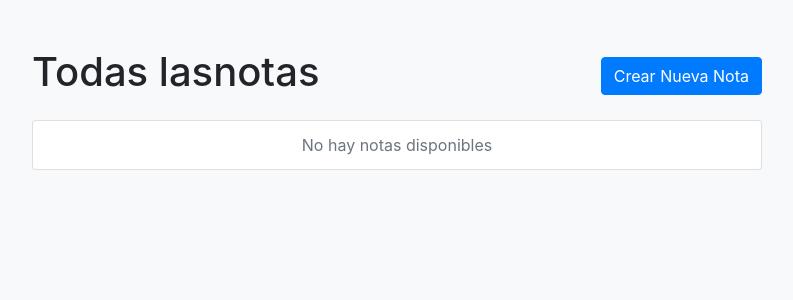
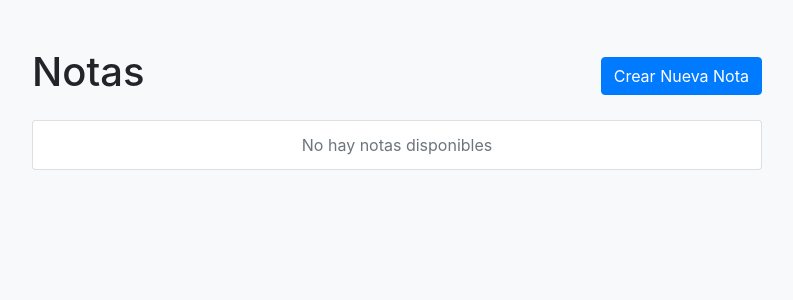
Before and after one commit to FixedDev/031PIA, a Django app: page / in a window 1280 px wide. Shown: the top 300 px of the page, without its empty margins (243-1036 px from the left). Run offline with Django 4.2, Linux system fonts and the light colour scheme; data that the repository does not hold is empty; some libraries are stand-ins or nearby versions.

Commit message:
fix: Use the correct title.

```diff
--- a/templates/lista_notas.html
+++ b/templates/lista_notas.html
@@ -12,7 +12,7 @@
         <div class="row">
             <div class="col-md-8 offset-md-2">
                 <div class="d-flex justify-content-between align-items-center mb-3">
-                    <h1>Todas lasnotas</h1>
+                    <h1>Notas</h1>
                     <a href="{% url 'crear_nota' %}" class="btn btn-primary">Crear Nueva Nota</a>
                 </div>
                 <ul class="list-group">
```
